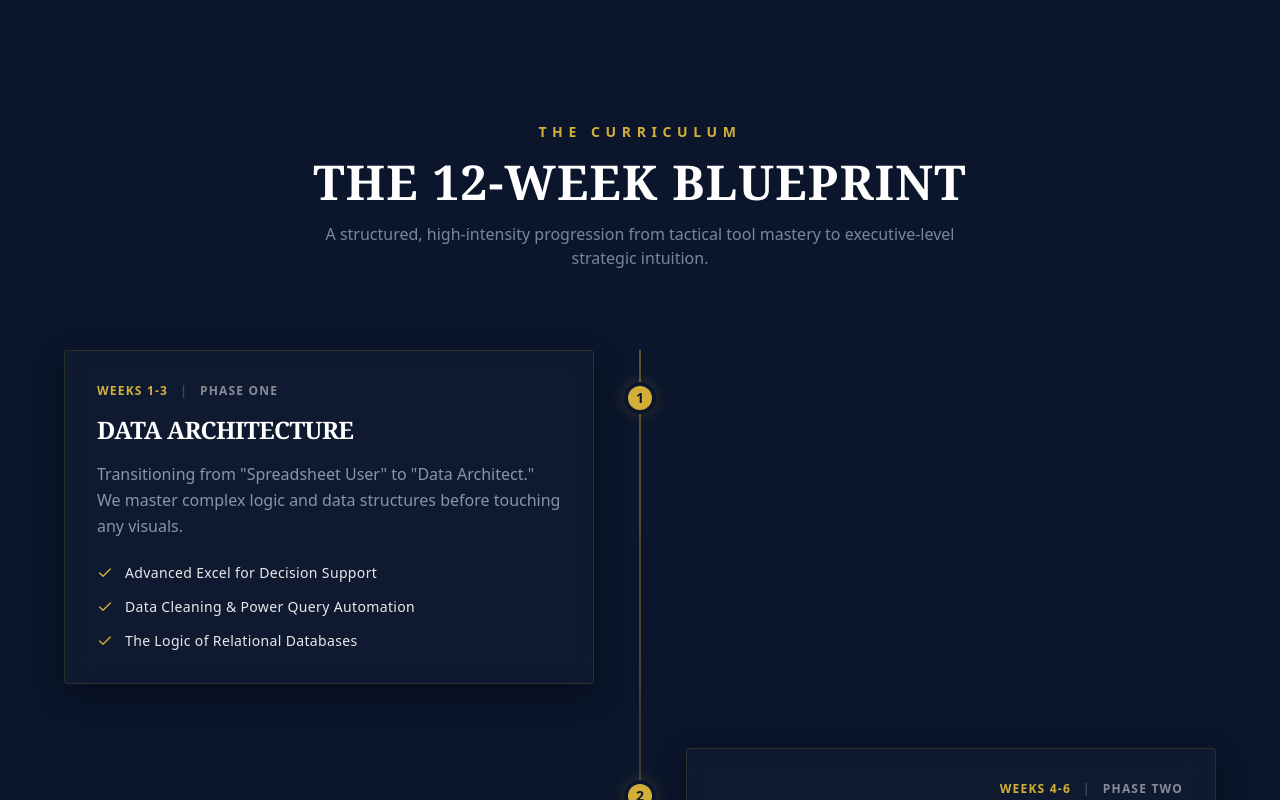
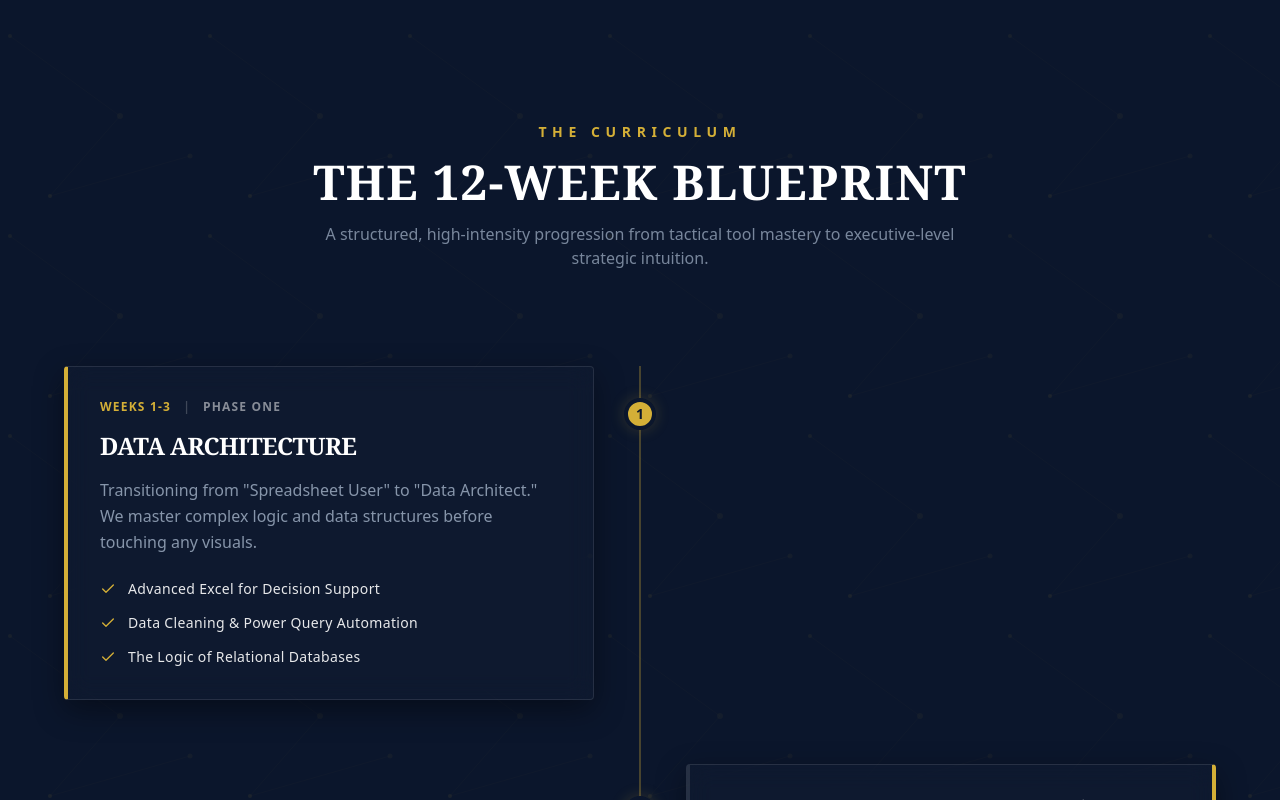
Before and after one commit to Reino-Limited/Reino-Website, a React (Vite) app: page / in a window 1280 px wide. Shown: the part 1480-2280 px from the top of the page. Built offline with nearby package versions, Linux system fonts and the light colour scheme.

Commit message:
Update Curriculum.tsx

```diff
--- a/src/components/Curriculum.tsx
+++ b/src/components/Curriculum.tsx
@@ -8,7 +8,7 @@ const curriculumData = [
     title: "DATA ARCHITECTURE",
     description: "Transitioning from \"Spreadsheet User\" to \"Data Architect.\" We master complex logic and data structures before touching any visuals.",
     points: ["Advanced Excel for Decision Support", "Data Cleaning & Power Query Automation", "The Logic of Relational Databases"],
-    align: "right" // Placed on the right side of the timeline on desktop
+    position: "right"
   },
   {
     weeks: "Weeks 4-6",
@@ -16,7 +16,7 @@ const curriculumData = [
     title: "INFRASTRUCTURE & SQL",
     description: "Mastering the language of databases to pull raw value from the source and connect disparate data points.",
     points: ["SQL Foundations", "Advanced Joins & Aggregations", "Corporate Query Optimization"],
-    align: "left" // Placed on the left side of the timeline on desktop
+    position: "left"
   },
   {
     weeks: "Weeks 7-9",
@@ -24,7 +24,7 @@ const curriculumData = [
     title: "EXECUTIVE VISUALIZATION",
     description: "Power BI and the psychology of the \"Boardroom View.\" We build cinematic dashboards that drive immediate action.",
     points: ["DAX Modeling & Complex KPIs", "High-Fidelity UI/UX Dashboard Design", "The \"Decision Intelligence\" Storytelling Framework"],
-    align: "right" // Placed on the right side of the timeline on desktop
+    position: "right"
   }
 ];
 
@@ -35,7 +35,7 @@ export default function Curriculum() {
       {/* FAINT BACKGROUND PARTICLE NODES & CONSTELLATION LINES */}
       <div className="absolute inset-0 opacity-15 pointer-events-none z-0">
         <svg className="w-full h-full" xmlns="http://www.w3.org/2000/svg">
-          <patterndiv id="particles" width="200" height="200" patternUnits="userSpaceOnUse">
+          <pattern id="particles" width="200" height="200" patternUnits="userSpaceOnUse">
             <line x1="10" y1="10" x2="120" y2="90" stroke="rgba(212,175,55,0.15)" strokeWidth="1" />
             <line x1="120" y1="90" x2="50" y2="170" stroke="rgba(212,175,55,0.15)" strokeWidth="1" />
             <line x1="50" y1="170" x2="190" y2="130" stroke="rgba(212,175,55,0.15)" strokeWidth="1" />
@@ -43,13 +43,13 @@ export default function Curriculum() {
             <circle cx="120" cy="90" r="3" fill="rgba(212,175,55,0.3)" />
             <circle cx="50" cy="170" r="2" fill="rgba(212,175,55,0.5)" />
             <circle cx="190" cy="130" r="2.5" fill="rgba(212,175,55,0.3)" />
-          </patterndiv>
+          </pattern>
           <rect width="100%" height="100%" fill="url(#particles)" />
         </svg>
       </div>
 
       {/* HEADER SECTION */}
-      <div className="max-w-4xl mx-auto text-center mb-20 relative z-10">
+      <div className="max-w-4xl mx-auto text-center mb-24 relative z-10">
         <span className="text-reino-gold text-sm font-bold tracking-[0.4em] uppercase mb-4 block">
           THE CURRICULUM
         </span>
@@ -61,88 +61,87 @@ export default function Curriculum() {
         </p>
       </div>
 
-      {/* MAIN TIMELINE SYSTEM */}
+      {/* MAIN TIMELINE CONTAINER */}
       <div className="max-w-6xl mx-auto relative pl-8 md:pl-0 z-10">
 
-        {/* Continuous Timeline Center Line */}
-        <div className="absolute top-0 bottom-0 left-4 md:left-1/2 md:-translate-x-1/2 w-0.5 bg-gradient-to-b from-reino-gold/40 via-reino-gold/20 to-transparent" />
+        {/* Timeline Center Line */}
+        <div className="absolute top-0 bottom-0 left-4 md:left-1/2 md:-translate-x-1/2 w-0.5 bg-reino-gold/30" />
 
         <div className="space-y-16 relative">
           {curriculumData.map((item, index) => {
-            const isLeftAlignedCard = item.align === "left";
+            const isLeftCard = item.position === "left";
 
             return (
               <div
                 key={index}
                 className={`flex flex-col md:flex-row items-stretch relative w-full ${
-                  isLeftAlignedCard ? "md:flex-row-reverse" : ""
+                  isLeftCard ? "md:flex-row-reverse" : ""
                 }`}
               >
-                {/* Timeline Number Badge Point */}
+                {/* Timeline Center Circle Badge */}
                 <div className="absolute -left-8 md:left-1/2 md:-translate-x-1/2 top-8 w-8 h-8 rounded-full bg-reino-gold text-reino-navy flex items-center justify-center font-sans font-bold text-sm border-4 border-reino-navy shadow-[0_0_15px_rgba(212,175,55,0.2)] z-30">
                   {index + 1}
                 </div>
 
-                {/* Left/Right Balance Wrapper for Desktop Grid Systems */}
+                {/* Content Side Box Container */}
                 <div className="w-full md:w-[46%] text-left">
                   <motion.div
                     initial={{ opacity: 0, y: 20 }}
                     whileInView={{
                       opacity: 1,
                       y: 0,
-                      borderColor: "rgba(212, 175, 55, 0.15)",
                       boxShadow: "0px 10px 30px rgba(0,0,0,0.4)"
                     }}
                     whileHover={{
                       scale: 1.01,
-                      borderColor: "rgba(212, 175, 55, 0.7)",
-                      boxShadow: "0px 15px 35px rgba(212, 175, 55, 0.15)"
+                      boxShadow: "0px 15px 35px rgba(212,175,55,0.12)",
+                      backgroundColor: "rgba(255, 255, 255, 0.03)"
                     }}
                     whileTap={{ scale: 0.99 }}
                     transition={{ duration: 0.4 }}
                     viewport={{ once: true, margin: "-40px" }}
-                    className={`bg-white/[0.02] p-6 sm:p-8 border border-white/10 backdrop-blur-md rounded-sm relative group transition-all duration-300 ${
-                      isLeftAlignedCard ? "md:text-right" : "text-left"
+                    /* ASYMMETRIC BORDER CONFIGURATION ENGINE */
+                    className={`bg-white/[0.015] p-6 sm:p-8 border border-white/10 backdrop-blur-md rounded-sm relative group transition-all duration-300 ${
+                      isLeftCard
+                        ? "border-l-4 border-l-reino-gold md:border-l-white/10 md:border-r-4 md:border-r-reino-gold text-left md:text-right"
+                        : "border-l-4 border-l-reino-gold text-left"
                     }`}
                   >
-                    {/* Decorative Corner Glow Point on Active Hover */}
-                    <div className={`absolute w-1.5 h-1.5 rounded-full bg-reino-gold opacity-0 group-hover:opacity-100 transition-opacity top-3 ${
-                      isLeftAlignedCard ? "left-3" : "right-3"
+                    {/* Decorative Hover Node Dot */}
+                    <div className={`absolute w-1.5 h-1.5 rounded-full bg-reino-gold opacity-0 group-hover:opacity-100 transition-opacity top-4 ${
+                      isLeftCard ? "md:left-4 right-4" : "right-4"
                     }`} />
 
-                    {/* Meta Label Wrapper */}
+                    {/* Meta Timing Labels */}
                     <div className={`flex items-center gap-3 mb-4 text-xs font-sans font-bold tracking-widest uppercase ${
-                      isLeftAlignedCard ? "md:justify-end justify-start" : "justify-start"
+                      isLeftCard ? "md:justify-end justify-start" : "justify-start"
                     }`}>
                       <span className="text-reino-gold">{item.weeks}</span>
                       <span className="text-white/20">|</span>
                       <span className="text-white/50">{item.phase}</span>
                     </div>
 
-                    {/* Course Header Title */}
+                    {/* Main Phase Course Title */}
                     <h3 className="text-white text-xl sm:text-2xl font-serif font-semibold mb-4 uppercase tracking-tight leading-tight">
                       {item.title}
                     </h3>
 
-                    {/* Course Card Summary Narrative */}
+                    {/* Description Paragraph */}
                     <p className="text-reino-muted text-sm sm:text-base mb-6 font-sans font-normal leading-relaxed opacity-90">
                       {item.description}
                     </p>
 
-                    {/* DYNAMIC CHECKLIST: Swaps text layout directions responsively based on device viewports */}
-                    <ul className={`space-y-3.5 font-sans text-sm text-white/90 ${
-                      isLeftAlignedCard
-                        ? "md:items-end md:justify-end flex flex-col items-start justify-start"
-                        : "flex flex-col items-start justify-start"
+                    {/* Bullet Items Array Alignment Blocks */}
+                    <ul className={`space-y-3.5 font-sans text-sm text-white/90 flex flex-col ${
+                      isLeftCard ? "md:items-end items-start" : "items-start"
                     }`}>
                       {item.points.map((point, idx) => (
                         <li
                           key={idx}
                           className={`flex items-start gap-3 w-full max-w-md ${
-                            isLeftAlignedCard ? "md:flex-row-reverse md:text-right text-left" : "text-left"
+                            isLeftCard ? "md:flex-row-reverse md:text-right text-left" : "text-left"
                           }`}
                         >
-                          {/* Checkmark Icon Container */}
                           <Check className="text-reino-gold w-4 h-4 mt-0.5 shrink-0" size={16} />
                           <span className="tracking-wide font-normal block w-full">{point}</span>
                         </li>
@@ -151,8 +150,9 @@ export default function Curriculum() {
                   </motion.div>
                 </div>
 
-                {/* Dead Space Spacer Node for Desktop Double Column Matrix */}
+                {/* Dead Column Balancing Block for Desktop Grid Array */}
                 <div className="hidden md:block w-[46%]" />
+
               </div>
             );
           })}
```
